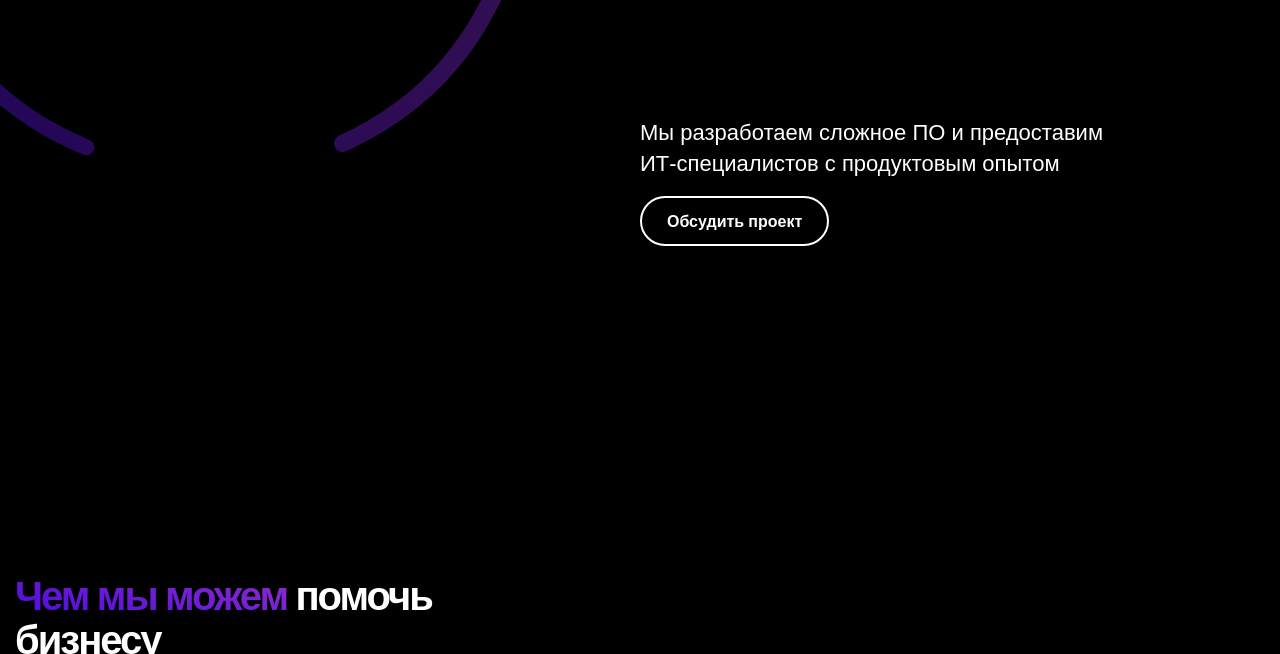
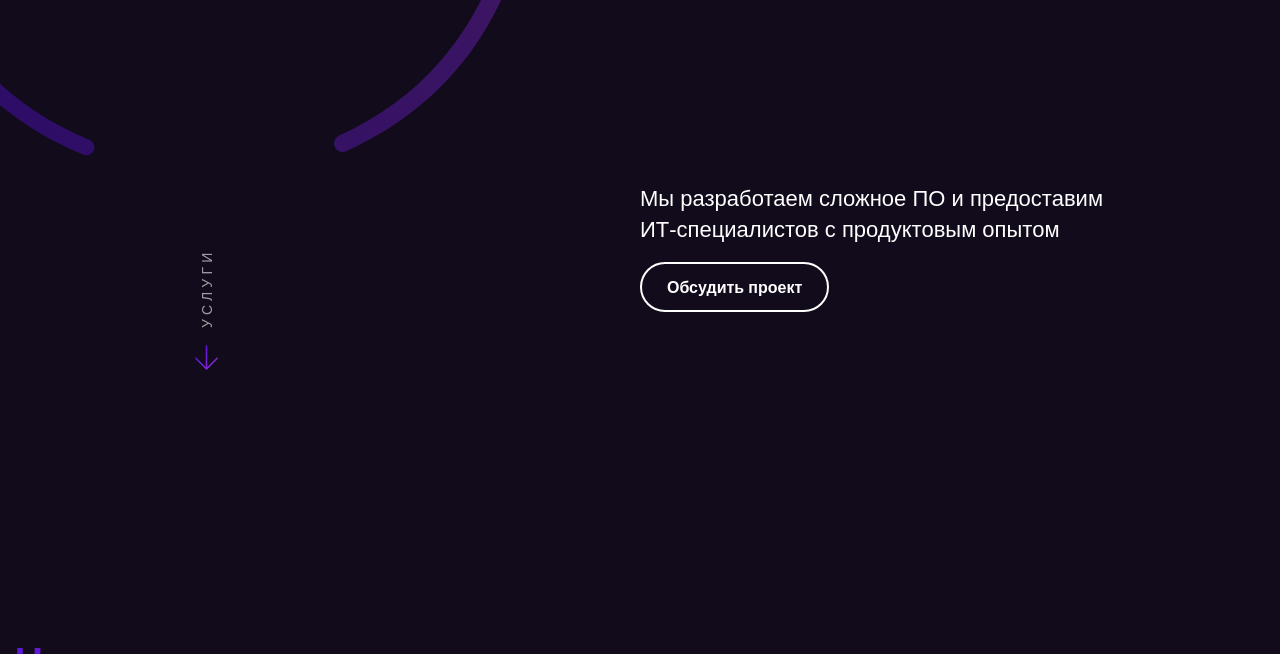
Before and after one commit to zotochev/frontend-practice-eyson, a plain HTML site: page index.html in a window 1280 px wide. Shown: the part 446-1100 px from the top of the page. Drawn offline with nearby package versions, Linux system fonts and the light colour scheme; a web font is replaced by a local one.

Commit message:
added string with word element

```diff
--- a/css/block-01.css
+++ b/css/block-01.css
@@ -29,3 +29,7 @@
     color: white;
     font-size: 22px;
 }
+
+.arrow-word-container {
+    transform: translate(180px, 100px);
+}
--- /dev/null
+++ b/css/ui-kit/arrow-word.css
@@ -0,0 +1,49 @@
+
+.arrow-word-block {
+    /*margin: 0 0 25px 0;*/
+    display: flex;
+    /*background: gray;*/
+    width: 400px;
+    /*transform: rotate(-90deg);*/
+    transform: rotate(-90deg) translate(-100%);
+    transform-origin: top left;
+}
+
+.arrow-for-word {
+    width: 26px;
+    height: 23px;
+
+    background: linear-gradient(45deg, #4B0ADF 0%, #8F2FCA 100%);
+
+    -webkit-mask-image: url(images/arrow.svg);
+    -webkit-mask-repeat: no-repeat;
+    -webkit-mask-size: contain;
+    -webkit-mask-position: center;
+
+    mask-image: url(images/arrow.svg);
+    mask-repeat: no-repeat;
+    mask-size: contain;
+    mask-position: center;
+    transform: rotate(180deg);
+    /*transition: transform .5s;*/
+    /*display: none;*/
+}
+
+.word-block {
+    display: flex;
+    margin: 0 0 0 16px;
+    flex-direction: column;
+    justify-content: center;
+}
+
+.word-block p {
+    margin: 0;
+    font-size: 14px;
+    color: rgba(255, 255, 255, 0.6);
+    /*text-align: center;*/
+
+    font-weight: 400;
+    line-height: 20px;
+    letter-spacing: 0.3em;
+    text-align: left;
+}
--- a/css/ui-kit/common.css
+++ b/css/ui-kit/common.css
@@ -3,7 +3,7 @@
 body {
     padding: 0;
     margin: 0;
-    background: black;
+    background: #110B1B;
     color: white;
     z-index: -100;
     font-family: 'Open Sans', sans-serif;
--- a/index.html
+++ b/index.html
@@ -13,6 +13,7 @@
     <link rel="stylesheet" href="css/ui-kit/can-do.css">
     <link rel="stylesheet" href="css/ui-kit/card-white.css">
     <link rel="stylesheet" href="css/ui-kit/dashed-circle.css">
+    <link rel="stylesheet" href="css/ui-kit/arrow-word.css">
 
     <link rel="stylesheet" href="css/block-01.css">
     <link rel="stylesheet" href="css/block-02-how-we-can-help.css">
@@ -49,6 +50,16 @@
         <section class="bblack">
             <div class="block-01-header-container d-flex align-items-center">
                 <div class="dashed-circle"></div>
+                <div class="arrow-word-container">
+                    <div class="arrow-word-block">
+                        <div class="arrow-for-word"></div>
+                        <div class="word-block">
+                            <p class="gilroy">УСЛУГИ</p>
+<!--                            <p class="gilroy">ИНДУСТРИИ</p>-->
+<!--                            <p class="gilroy">ПРИЕМУЩЕСТВА РАБОТЫ С НАМИ</p>-->
+                        </div>
+                    </div>
+                </div>
                 <h1 class="opensans h1-eyson">Трансформируйте бизнес <span class="gradient-text">вместе<br>с надёжным ИТ-партнёром</span></h1>
             </div>
             <div class="d-flex flex-row">
```
Also changed, not shown: css/ui-kit/arrow-word.html (added, +19 -0 lines).
